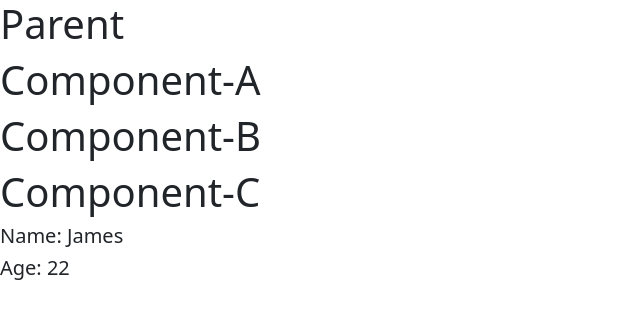
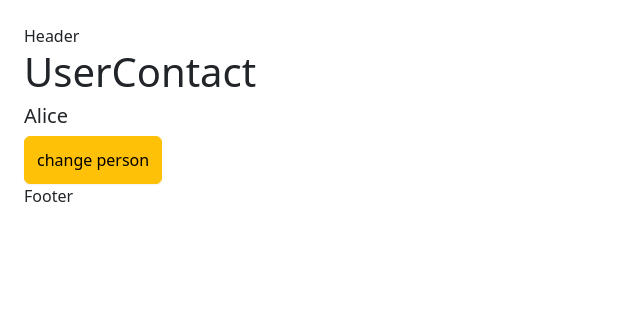
Before and after one commit to NikhilKhatri1/React-Daily-Work, a React (Create React App) app in the folder REACT-UI/: page / in a window 1280 px wide. Shown: the top 318 px of the page, without its empty margins (0-640 px from the left). Built offline with nearby package versions, Linux system fonts and the light colour scheme.

Commit message:
update Context

```diff
--- /dev/null
+++ b/REACT-UI/src/React-Tutorial/Day-45/App.jsx
@@ -0,0 +1,19 @@
+import React from 'react'
+import Header from './components/Header'
+import UserContact from './components/UserContact'
+import Footer from './components/Footer'
+import AppContextProvider from './Context/AppContext.jsx'
+
+const App = () => {
+    return (
+        <div className='m-4'>
+            <AppContextProvider>
+                <Header />
+                <UserContact />
+                <Footer />
+            </AppContextProvider>
+        </div>
+    )
+}
+
+export default App
--- /dev/null
+++ b/REACT-UI/src/React-Tutorial/Day-45/Context/AppContext.jsx
@@ -0,0 +1,15 @@
+import React, { createContext, useState } from 'react'
+
+
+export const UserContext = createContext();
+
+const AppContextProvider = (props) => {
+    const [person, setPerson] = useState("Alice")
+    return (
+        <UserContext.Provider value={{ person, setPerson }}>
+            {props.children}
+        </UserContext.Provider>
+    )
+}
+
+export default AppContextProvider
--- /dev/null
+++ b/REACT-UI/src/React-Tutorial/Day-45/components/Footer.jsx
@@ -0,0 +1,9 @@
+import React from 'react'
+
+const Footer = () => {
+  return (
+    <div>Footer</div>
+  )
+}
+
+export default Footer
--- /dev/null
+++ b/REACT-UI/src/React-Tutorial/Day-45/components/Header.jsx
@@ -0,0 +1,9 @@
+import React from 'react'
+
+const Header = () => {
+  return (
+    <div>Header</div>
+  )
+}
+
+export default Header
--- /dev/null
+++ b/REACT-UI/src/React-Tutorial/Day-45/components/UserContact.jsx
@@ -0,0 +1,15 @@
+import React, { useContext } from 'react'
+import { UserContext } from '../Context/AppContext.jsx'
+
+const UserContact = () => {
+    const { person, setPerson } = useContext(UserContext)
+    return (
+        <div>
+            <h1>UserContact</h1>
+            <h5>{person}</h5>
+            <button className='btn btn-warning' onClick={() => setPerson("James")}>change person</button>
+        </div>
+    )
+}
+
+export default UserContact
--- a/REACT-UI/src/index.js
+++ b/REACT-UI/src/index.js
@@ -11,38 +11,9 @@ import 'bootstrap/dist/js/bootstrap.bundle.js';
 
 
 
-// import ConditionalRendering from './React-Tutorial/Day-42/ConditionalRendering';
-// import Array from './React-Tutorial/Day-43/Array';
-// import Parent from './React-Tutorial/Day-43/Parent';
-// import InputChange from './React-Tutorial/Day-43/InputChange';
-// import ConditionalRendering from './React-Tutorial/Day-43/ConditionalRendering';
-// import UseEffect from './React-Tutorial/Day-43/UseEffect';
-import FetchingData from './React-Tutorial/Day-43/FetchingData';
-import Parent from './React-Tutorial/Day-44/Parent';
-// import DefaultPropParent from './React-Tutorial/Day-42/DefaultPropParent';
-// import Parent from './React-Tutorial/Day-42/Parent';
-// import ReduxToolkitApp from './React-Tutorial/Day-34/ReduxToolkitApp';
-// import App from './React-Tutorial/Day-36/App';
-// import UseStateHook from './React-Tutorial/Day-37/useStateHook';
-// import UseStateHook1 from './React-Tutorial/Day-37/useStateHook1';
-// import UseStateCounter from './React-Tutorial/Day-37/useStateCounter';
-// import UseEffectHook from './React-Tutorial/Day-37/useEffectHook';
-// import UseRefHook from './React-Tutorial/Day-37/UseRefHook';
-// import UseRefHookDom from './React-Tutorial/Day-37/UseRefHookDom';
-// import UseMemo from './React-Tutorial/Day-37/UseMemo';
-// import UseCallbackHook from './React-Tutorial/Day-37/UseCallbackHook';
-// import App from './React-Tutorial/Day-38/App';
-// import UseReducerHook from './React-Tutorial/Day-39/UseReducerHook';
-// import CounterReducer from './React-Tutorial/Day-29/CounterReducer';
-// import App from './React-Tutorial/Day-40/App';
-// import ClassEample from './React-Tutorial/Day-39/classComponent';
-// import Headder from './React-Tutorial/Day-41/Headder';
-// import NestedComponent from './React-Tutorial/Day-41/nestedComponent';
-// import { Body } from './Netflix-Clone/Body.component';
-// import ClassCounter from './React-Tutorial/Day-39/classCount';
-// import Counter from './React-Tutorial/Day-41/Counter';
-// import Parent from './React-Tutorial/Day-41/Parent';
-// import PropParent from './React-Tutorial/Day-41/PropParent';
+
+import App from './React-Tutorial/Day-45/App';
+
 
 
 
@@ -50,7 +21,7 @@ const root = ReactDOM.createRoot(document.getElementById('root'));
 
 root.render(
 
-    <Parent />
+    <App />
 
 );
 
```
